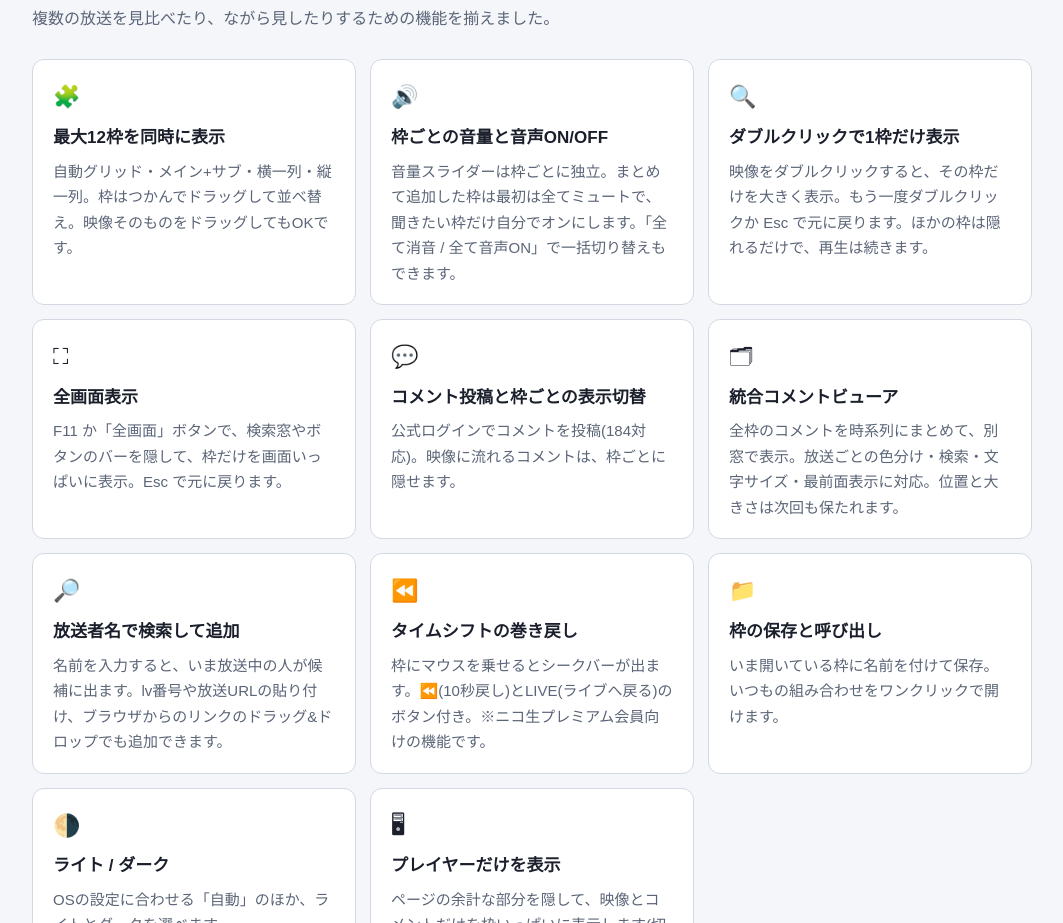
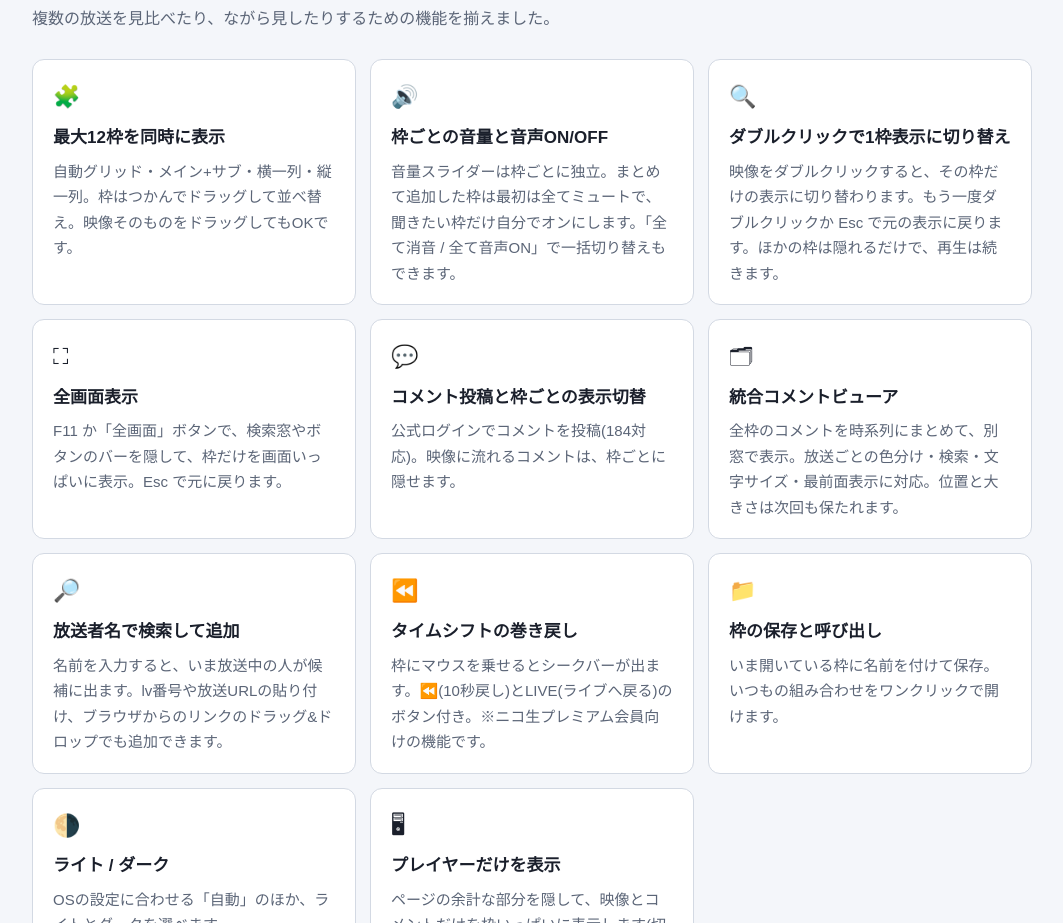
Before and after one commit to kako774/nico-multiview, a plain HTML site: page index.html in a window 1280 px wide. Shown: the part 1265-2188 px from the top of the page, without its empty margins (108-1171 px from the left). Drawn offline with Linux system fonts and the light colour scheme.

Commit message:
ダブルクリック1枠表示の表現を切り替えに修正

```diff
--- a/index.html
+++ b/index.html
@@ -128,7 +128,7 @@ footer p{margin:4px 0}
   <div class="grid">
     <div class="card"><span class="ic">🧩</span><h3>最大12枠を同時に表示</h3><p>自動グリッド・メイン+サブ・横一列・縦一列。枠はつかんでドラッグして並べ替え。映像そのものをドラッグしてもOKです。</p></div>
     <div class="card"><span class="ic">🔊</span><h3>枠ごとの音量と音声ON/OFF</h3><p>音量スライダーは枠ごとに独立。まとめて追加した枠は最初は全てミュートで、聞きたい枠だけ自分でオンにします。「全て消音 / 全て音声ON」で一括切り替えもできます。</p></div>
-    <div class="card"><span class="ic">🔍</span><h3>ダブルクリックで1枠だけ表示</h3><p>映像をダブルクリックすると、その枠だけを大きく表示。もう一度ダブルクリックか Esc で元に戻ります。ほかの枠は隠れるだけで、再生は続きます。</p></div>
+    <div class="card"><span class="ic">🔍</span><h3>ダブルクリックで1枠表示に切り替え</h3><p>映像をダブルクリックすると、その枠だけの表示に切り替わります。もう一度ダブルクリックか Esc で元の表示に戻ります。ほかの枠は隠れるだけで、再生は続きます。</p></div>
     <div class="card"><span class="ic">⛶</span><h3>全画面表示</h3><p>F11 か「全画面」ボタンで、検索窓やボタンのバーを隠して、枠だけを画面いっぱいに表示。Esc で元に戻ります。</p></div>
     <div class="card"><span class="ic">💬</span><h3>コメント投稿と枠ごとの表示切替</h3><p>公式ログインでコメントを投稿(184対応)。映像に流れるコメントは、枠ごとに隠せます。</p></div>
     <div class="card"><span class="ic">🗂</span><h3>統合コメントビューア</h3><p>全枠のコメントを時系列にまとめて、別窓で表示。放送ごとの色分け・検索・文字サイズ・最前面表示に対応。位置と大きさは次回も保たれます。</p></div>
```
Also changed, not shown: README.md, img/og.png.
